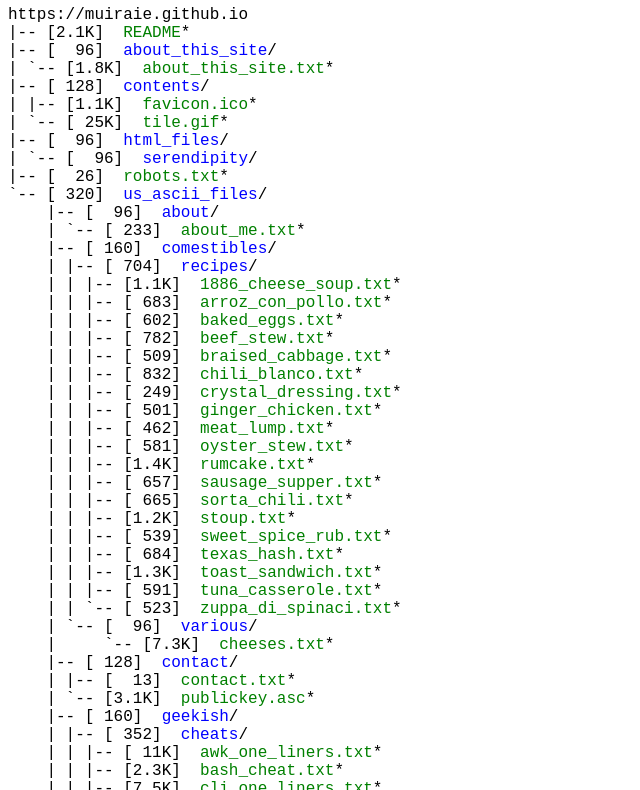
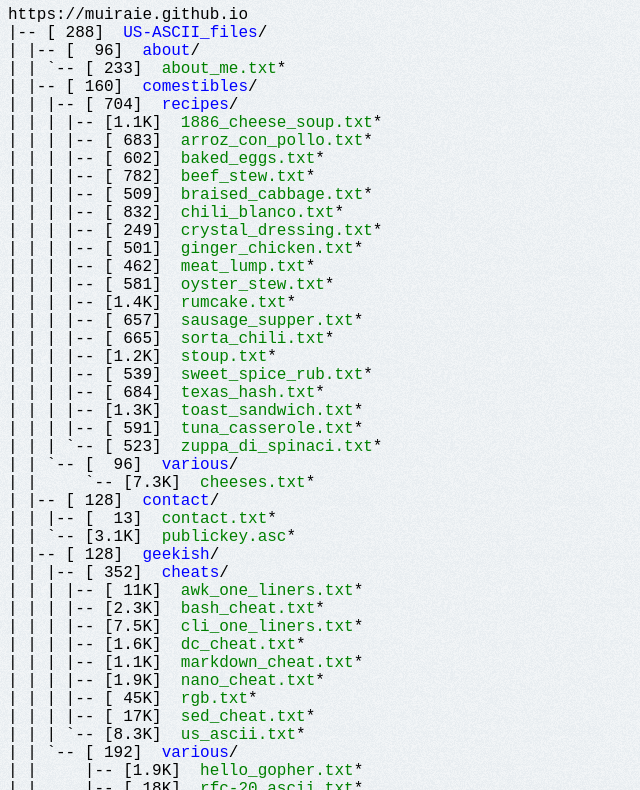
Before and after one commit to capitaineplanete/muiraie.github.io, a plain HTML site: page index.html in a window 1280 px wide. Shown: the part 74-864 px from the top of the page, without its empty margins (0-640 px from the left). Drawn offline with Linux system fonts and the light colour scheme.

Commit message:
updated index.html

```diff
--- a/index.html
+++ b/index.html
@@ -1,20 +1,21 @@
 <!DOCTYPE html>
 <html>
 <head>
+ <link rel="icon" href="favicon.ico" type="image/x-icon">
  <meta http-equiv="Content-Type" content="text/html; charset=X">
  <meta name="Author" content="Made by 'tree'">
  <meta name="GENERATOR" content="$Version: $ tree v1.8.0 (c) 1996 - 2018 by Steve Baker, Thomas Moore, Francesc Rocher, Florian Sesser, Kyosuke Tokoro $">
  <title>Index</title>
  <style type="text/css">
   <!--
-  BODY { font-family : ariel, monospace, sans-serif; }
+  BODY { font-family : sans-serif, monospace, sans-serif; background-image: url("tile.gif"); background-repeat: repeat; background-color: #F1F1F1;}
   P { font-weight: normal; font-family : ariel, monospace, sans-serif; color: black; background-color: transparent;}
   B { font-weight: normal; color: black; background-color: transparent;}
   A:visited { font-weight : normal; text-decoration : none; background-color : transparent; margin : 0px 0px 0px 0px; padding : 0px 0px 0px 0px; display: inline; }
   A:link    { font-weight : normal; text-decoration : none; margin : 0px 0px 0px 0px; padding : 0px 0px 0px 0px; display: inline; }
   A:hover   { color : #000000; font-weight : normal; text-decoration : underline; background-color : yellow; margin : 0px 0px 0px 0px; padding : 0px 0px 0px 0px; display: inline; }
   A:active  { color : #000000; font-weight: normal; background-color : transparent; margin : 0px 0px 0px 0px; padding : 0px 0px 0px 0px; display: inline; }
-  .VERSION { font-size: small; font-family : sans-serif, sans-serif; }
+  .VERSION { font-size: small; font-family : arial, sans-serif; }
   .NORM  { color: black;  background-color: transparent;}
   .FIFO  { color: purple; background-color: transparent;}
   .CHAR  { color: yellow; background-color: transparent;}
@@ -29,74 +30,67 @@
 <body>
 	<h1>Index</h1><p>
 	<a class="NORM" href="https://muiraie.github.io">https://muiraie.github.io</a><br>
-	|-- [2.1K]&nbsp;&nbsp;<a class="EXEC" href="https://muiraie.github.io/README">README</a>*<br>
-	|-- [&nbsp;&nbsp;96]&nbsp;&nbsp;<a class="DIR" href="https://muiraie.github.io/about_this_site/">about_this_site</a>/<br>
-	|   `-- [1.8K]&nbsp;&nbsp;<a class="EXEC" href="https://muiraie.github.io/about_this_site/about_this_site.txt">about_this_site.txt</a>*<br>
-	|-- [&nbsp;128]&nbsp;&nbsp;<a class="DIR" href="https://muiraie.github.io/contents/">contents</a>/<br>
-	|   |-- [1.1K]&nbsp;&nbsp;<a class="EXEC" href="https://muiraie.github.io/contents/favicon.ico">favicon.ico</a>*<br>
-	|   `-- [&nbsp;25K]&nbsp;&nbsp;<a class="EXEC" href="https://muiraie.github.io/contents/tile.gif">tile.gif</a>*<br>
-	|-- [&nbsp;&nbsp;96]&nbsp;&nbsp;<a class="DIR" href="https://muiraie.github.io/html_files/">html_files</a>/<br>
-	|   `-- [&nbsp;&nbsp;96]&nbsp;&nbsp;<a class="DIR" href="https://muiraie.github.io/html_files/serendipity/">serendipity</a>/<br>
-	|-- [&nbsp;&nbsp;26]&nbsp;&nbsp;<a class="EXEC" href="https://muiraie.github.io/robots.txt">robots.txt</a>*<br>
-	`-- [&nbsp;320]&nbsp;&nbsp;<a class="DIR" href="https://muiraie.github.io/us_ascii_files/">us_ascii_files</a>/<br>
-	&nbsp;&nbsp;&nbsp; |-- [&nbsp;&nbsp;96]&nbsp;&nbsp;<a class="DIR" href="https://muiraie.github.io/us_ascii_files/about/">about</a>/<br>
-	&nbsp;&nbsp;&nbsp; |   `-- [&nbsp;233]&nbsp;&nbsp;<a class="EXEC" href="https://muiraie.github.io/us_ascii_files/about/about_me.txt">about_me.txt</a>*<br>
-	&nbsp;&nbsp;&nbsp; |-- [&nbsp;160]&nbsp;&nbsp;<a class="DIR" href="https://muiraie.github.io/us_ascii_files/comestibles/">comestibles</a>/<br>
-	&nbsp;&nbsp;&nbsp; |   |-- [&nbsp;704]&nbsp;&nbsp;<a class="DIR" href="https://muiraie.github.io/us_ascii_files/comestibles/recipes/">recipes</a>/<br>
-	&nbsp;&nbsp;&nbsp; |   |   |-- [1.1K]&nbsp;&nbsp;<a class="EXEC" href="https://muiraie.github.io/us_ascii_files/comestibles/recipes/1886_cheese_soup.txt">1886_cheese_soup.txt</a>*<br>
-	&nbsp;&nbsp;&nbsp; |   |   |-- [&nbsp;683]&nbsp;&nbsp;<a class="EXEC" href="https://muiraie.github.io/us_ascii_files/comestibles/recipes/arroz_con_pollo.txt">arroz_con_pollo.txt</a>*<br>
-	&nbsp;&nbsp;&nbsp; |   |   |-- [&nbsp;602]&nbsp;&nbsp;<a class="EXEC" href="https://muiraie.github.io/us_ascii_files/comestibles/recipes/baked_eggs.txt">baked_eggs.txt</a>*<br>
-	&nbsp;&nbsp;&nbsp; |   |   |-- [&nbsp;782]&nbsp;&nbsp;<a class="EXEC" href="https://muiraie.github.io/us_ascii_files/comestibles/recipes/beef_stew.txt">beef_stew.txt</a>*<br>
-	&nbsp;&nbsp;&nbsp; |   |   |-- [&nbsp;509]&nbsp;&nbsp;<a class="EXEC" href="https://muiraie.github.io/us_ascii_files/comestibles/recipes/braised_cabbage.txt">braised_cabbage.txt</a>*<br>
-	&nbsp;&nbsp;&nbsp; |   |   |-- [&nbsp;832]&nbsp;&nbsp;<a class="EXEC" href="https://muiraie.github.io/us_ascii_files/comestibles/recipes/chili_blanco.txt">chili_blanco.txt</a>*<br>
-	&nbsp;&nbsp;&nbsp; |   |   |-- [&nbsp;249]&nbsp;&nbsp;<a class="EXEC" href="https://muiraie.github.io/us_ascii_files/comestibles/recipes/crystal_dressing.txt">crystal_dressing.txt</a>*<br>
-	&nbsp;&nbsp;&nbsp; |   |   |-- [&nbsp;501]&nbsp;&nbsp;<a class="EXEC" href="https://muiraie.github.io/us_ascii_files/comestibles/recipes/ginger_chicken.txt">ginger_chicken.txt</a>*<br>
-	&nbsp;&nbsp;&nbsp; |   |   |-- [&nbsp;462]&nbsp;&nbsp;<a class="EXEC" href="https://muiraie.github.io/us_ascii_files/comestibles/recipes/meat_lump.txt">meat_lump.txt</a>*<br>
-	&nbsp;&nbsp;&nbsp; |   |   |-- [&nbsp;581]&nbsp;&nbsp;<a class="EXEC" href="https://muiraie.github.io/us_ascii_files/comestibles/recipes/oyster_stew.txt">oyster_stew.txt</a>*<br>
-	&nbsp;&nbsp;&nbsp; |   |   |-- [1.4K]&nbsp;&nbsp;<a class="EXEC" href="https://muiraie.github.io/us_ascii_files/comestibles/recipes/rumcake.txt">rumcake.txt</a>*<br>
-	&nbsp;&nbsp;&nbsp; |   |   |-- [&nbsp;657]&nbsp;&nbsp;<a class="EXEC" href="https://muiraie.github.io/us_ascii_files/comestibles/recipes/sausage_supper.txt">sausage_supper.txt</a>*<br>
-	&nbsp;&nbsp;&nbsp; |   |   |-- [&nbsp;665]&nbsp;&nbsp;<a class="EXEC" href="https://muiraie.github.io/us_ascii_files/comestibles/recipes/sorta_chili.txt">sorta_chili.txt</a>*<br>
-	&nbsp;&nbsp;&nbsp; |   |   |-- [1.2K]&nbsp;&nbsp;<a class="EXEC" href="https://muiraie.github.io/us_ascii_files/comestibles/recipes/stoup.txt">stoup.txt</a>*<br>
-	&nbsp;&nbsp;&nbsp; |   |   |-- [&nbsp;539]&nbsp;&nbsp;<a class="EXEC" href="https://muiraie.github.io/us_ascii_files/comestibles/recipes/sweet_spice_rub.txt">sweet_spice_rub.txt</a>*<br>
-	&nbsp;&nbsp;&nbsp; |   |   |-- [&nbsp;684]&nbsp;&nbsp;<a class="EXEC" href="https://muiraie.github.io/us_ascii_files/comestibles/recipes/texas_hash.txt">texas_hash.txt</a>*<br>
-	&nbsp;&nbsp;&nbsp; |   |   |-- [1.3K]&nbsp;&nbsp;<a class="EXEC" href="https://muiraie.github.io/us_ascii_files/comestibles/recipes/toast_sandwich.txt">toast_sandwich.txt</a>*<br>
-	&nbsp;&nbsp;&nbsp; |   |   |-- [&nbsp;591]&nbsp;&nbsp;<a class="EXEC" href="https://muiraie.github.io/us_ascii_files/comestibles/recipes/tuna_casserole.txt">tuna_casserole.txt</a>*<br>
-	&nbsp;&nbsp;&nbsp; |   |   `-- [&nbsp;523]&nbsp;&nbsp;<a class="EXEC" href="https://muiraie.github.io/us_ascii_files/comestibles/recipes/zuppa_di_spinaci.txt">zuppa_di_spinaci.txt</a>*<br>
-	&nbsp;&nbsp;&nbsp; |   `-- [&nbsp;&nbsp;96]&nbsp;&nbsp;<a class="DIR" href="https://muiraie.github.io/us_ascii_files/comestibles/various/">various</a>/<br>
-	&nbsp;&nbsp;&nbsp; |   &nbsp;&nbsp;&nbsp; `-- [7.3K]&nbsp;&nbsp;<a class="EXEC" href="https://muiraie.github.io/us_ascii_files/comestibles/various/cheeses.txt">cheeses.txt</a>*<br>
-	&nbsp;&nbsp;&nbsp; |-- [&nbsp;128]&nbsp;&nbsp;<a class="DIR" href="https://muiraie.github.io/us_ascii_files/contact/">contact</a>/<br>
-	&nbsp;&nbsp;&nbsp; |   |-- [&nbsp;&nbsp;13]&nbsp;&nbsp;<a class="EXEC" href="https://muiraie.github.io/us_ascii_files/contact/contact.txt">contact.txt</a>*<br>
-	&nbsp;&nbsp;&nbsp; |   `-- [3.1K]&nbsp;&nbsp;<a class="EXEC" href="https://muiraie.github.io/us_ascii_files/contact/publickey.asc">publickey.asc</a>*<br>
-	&nbsp;&nbsp;&nbsp; |-- [&nbsp;160]&nbsp;&nbsp;<a class="DIR" href="https://muiraie.github.io/us_ascii_files/geekish/">geekish</a>/<br>
-	&nbsp;&nbsp;&nbsp; |   |-- [&nbsp;352]&nbsp;&nbsp;<a class="DIR" href="https://muiraie.github.io/us_ascii_files/geekish/cheats/">cheats</a>/<br>
-	&nbsp;&nbsp;&nbsp; |   |   |-- [&nbsp;11K]&nbsp;&nbsp;<a class="EXEC" href="https://muiraie.github.io/us_ascii_files/geekish/cheats/awk_one_liners.txt">awk_one_liners.txt</a>*<br>
-	&nbsp;&nbsp;&nbsp; |   |   |-- [2.3K]&nbsp;&nbsp;<a class="EXEC" href="https://muiraie.github.io/us_ascii_files/geekish/cheats/bash_cheat.txt">bash_cheat.txt</a>*<br>
-	&nbsp;&nbsp;&nbsp; |   |   |-- [7.5K]&nbsp;&nbsp;<a class="EXEC" href="https://muiraie.github.io/us_ascii_files/geekish/cheats/cli_one_liners.txt">cli_one_liners.txt</a>*<br>
-	&nbsp;&nbsp;&nbsp; |   |   |-- [1.6K]&nbsp;&nbsp;<a class="EXEC" href="https://muiraie.github.io/us_ascii_files/geekish/cheats/dc_cheat.txt">dc_cheat.txt</a>*<br>
-	&nbsp;&nbsp;&nbsp; |   |   |-- [1.1K]&nbsp;&nbsp;<a class="EXEC" href="https://muiraie.github.io/us_ascii_files/geekish/cheats/markdown_cheat.txt">markdown_cheat.txt</a>*<br>
-	&nbsp;&nbsp;&nbsp; |   |   |-- [1.9K]&nbsp;&nbsp;<a class="EXEC" href="https://muiraie.github.io/us_ascii_files/geekish/cheats/nano_cheat.txt">nano_cheat.txt</a>*<br>
-	&nbsp;&nbsp;&nbsp; |   |   |-- [&nbsp;45K]&nbsp;&nbsp;<a class="EXEC" href="https://muiraie.github.io/us_ascii_files/geekish/cheats/rgb.txt">rgb.txt</a>*<br>
-	&nbsp;&nbsp;&nbsp; |   |   |-- [&nbsp;17K]&nbsp;&nbsp;<a class="EXEC" href="https://muiraie.github.io/us_ascii_files/geekish/cheats/sed_cheat.txt">sed_cheat.txt</a>*<br>
-	&nbsp;&nbsp;&nbsp; |   |   `-- [8.3K]&nbsp;&nbsp;<a class="EXEC" href="https://muiraie.github.io/us_ascii_files/geekish/cheats/us_ascii.txt">us_ascii.txt</a>*<br>
-	&nbsp;&nbsp;&nbsp; |   `-- [&nbsp;192]&nbsp;&nbsp;<a class="DIR" href="https://muiraie.github.io/us_ascii_files/geekish/various/">various</a>/<br>
-	&nbsp;&nbsp;&nbsp; |   &nbsp;&nbsp;&nbsp; |-- [1.9K]&nbsp;&nbsp;<a class="EXEC" href="https://muiraie.github.io/us_ascii_files/geekish/various/hello_gopher.txt">hello_gopher.txt</a>*<br>
-	&nbsp;&nbsp;&nbsp; |   &nbsp;&nbsp;&nbsp; |-- [&nbsp;18K]&nbsp;&nbsp;<a class="EXEC" href="https://muiraie.github.io/us_ascii_files/geekish/various/rfc-20_ascii.txt">rfc-20_ascii.txt</a>*<br>
-	&nbsp;&nbsp;&nbsp; |   &nbsp;&nbsp;&nbsp; |-- [312K]&nbsp;&nbsp;<a class="EXEC" href="https://muiraie.github.io/us_ascii_files/geekish/various/units.txt">units.txt</a>*<br>
-	&nbsp;&nbsp;&nbsp; |   &nbsp;&nbsp;&nbsp; `-- [1.4K]&nbsp;&nbsp;<a class="EXEC" href="https://muiraie.github.io/us_ascii_files/geekish/various/web_vs_gopher.txt">web_vs_gopher.txt</a>*<br>
-	&nbsp;&nbsp;&nbsp; |-- [&nbsp;128]&nbsp;&nbsp;<a class="DIR" href="https://muiraie.github.io/us_ascii_files/guides/">guides</a>/<br>
-	&nbsp;&nbsp;&nbsp; |   |-- [7.3K]&nbsp;&nbsp;<a class="EXEC" href="https://muiraie.github.io/us_ascii_files/guides/AG925.txt">AG925.txt</a>*<br>
-	&nbsp;&nbsp;&nbsp; |   `-- [&nbsp;&nbsp;&nbsp;0]&nbsp;&nbsp;<a class="EXEC" href="https://muiraie.github.io/us_ascii_files/guides/simple_mpv_audio_player.txt">simple_mpv_audio_player.txt</a>*<br>
-	&nbsp;&nbsp;&nbsp; |-- [&nbsp;128]&nbsp;&nbsp;<a class="DIR" href="https://muiraie.github.io/us_ascii_files/journals/">journals</a>/<br>
-	&nbsp;&nbsp;&nbsp; |   |-- [&nbsp;&nbsp;13]&nbsp;&nbsp;<a class="EXEC" href="https://muiraie.github.io/us_ascii_files/journals/2021_journal.txt">2021_journal.txt</a>*<br>
-	&nbsp;&nbsp;&nbsp; |   `-- [&nbsp;&nbsp;&nbsp;7]&nbsp;&nbsp;<a class="EXEC" href="https://muiraie.github.io/us_ascii_files/journals/quotes.txt">quotes.txt</a>*<br>
-	&nbsp;&nbsp;&nbsp; `-- [&nbsp;128]&nbsp;&nbsp;<a class="DIR" href="https://muiraie.github.io/us_ascii_files/news/">news</a>/<br>
-	&nbsp;&nbsp;&nbsp; &nbsp;&nbsp;&nbsp; `-- [&nbsp;&nbsp;96]&nbsp;&nbsp;<a class="DIR" href="https://muiraie.github.io/us_ascii_files/news/announcements/">announcements</a>/<br>
-	&nbsp;&nbsp;&nbsp; &nbsp;&nbsp;&nbsp; &nbsp;&nbsp;&nbsp; `-- [&nbsp;&nbsp;13]&nbsp;&nbsp;<a class="EXEC" href="https://muiraie.github.io/us_ascii_files/news/announcements/The website is now up.txt">The website is now up.txt</a>*<br>
+	|-- [&nbsp;288]&nbsp;&nbsp;<a class="DIR" href="https://muiraie.github.io/US-ASCII_files/">US-ASCII_files</a>/<br>
+	|   |-- [&nbsp;&nbsp;96]&nbsp;&nbsp;<a class="DIR" href="https://muiraie.github.io/US-ASCII_files/about/">about</a>/<br>
+	|   |   `-- [&nbsp;233]&nbsp;&nbsp;<a class="EXEC" href="https://muiraie.github.io/US-ASCII_files/about/about_me.txt">about_me.txt</a>*<br>
+	|   |-- [&nbsp;160]&nbsp;&nbsp;<a class="DIR" href="https://muiraie.github.io/US-ASCII_files/comestibles/">comestibles</a>/<br>
+	|   |   |-- [&nbsp;704]&nbsp;&nbsp;<a class="DIR" href="https://muiraie.github.io/US-ASCII_files/comestibles/recipes/">recipes</a>/<br>
+	|   |   |   |-- [1.1K]&nbsp;&nbsp;<a class="EXEC" href="https://muiraie.github.io/US-ASCII_files/comestibles/recipes/1886_cheese_soup.txt">1886_cheese_soup.txt</a>*<br>
+	|   |   |   |-- [&nbsp;683]&nbsp;&nbsp;<a class="EXEC" href="https://muiraie.github.io/US-ASCII_files/comestibles/recipes/arroz_con_pollo.txt">arroz_con_pollo.txt</a>*<br>
+	|   |   |   |-- [&nbsp;602]&nbsp;&nbsp;<a class="EXEC" href="https://muiraie.github.io/US-ASCII_files/comestibles/recipes/baked_eggs.txt">baked_eggs.txt</a>*<br>
+	|   |   |   |-- [&nbsp;782]&nbsp;&nbsp;<a class="EXEC" href="https://muiraie.github.io/US-ASCII_files/comestibles/recipes/beef_stew.txt">beef_stew.txt</a>*<br>
+	|   |   |   |-- [&nbsp;509]&nbsp;&nbsp;<a class="EXEC" href="https://muiraie.github.io/US-ASCII_files/comestibles/recipes/braised_cabbage.txt">braised_cabbage.txt</a>*<br>
+	|   |   |   |-- [&nbsp;832]&nbsp;&nbsp;<a class="EXEC" href="https://muiraie.github.io/US-ASCII_files/comestibles/recipes/chili_blanco.txt">chili_blanco.txt</a>*<br>
+	|   |   |   |-- [&nbsp;249]&nbsp;&nbsp;<a class="EXEC" href="https://muiraie.github.io/US-ASCII_files/comestibles/recipes/crystal_dressing.txt">crystal_dressing.txt</a>*<br>
+	|   |   |   |-- [&nbsp;501]&nbsp;&nbsp;<a class="EXEC" href="https://muiraie.github.io/US-ASCII_files/comestibles/recipes/ginger_chicken.txt">ginger_chicken.txt</a>*<br>
+	|   |   |   |-- [&nbsp;462]&nbsp;&nbsp;<a class="EXEC" href="https://muiraie.github.io/US-ASCII_files/comestibles/recipes/meat_lump.txt">meat_lump.txt</a>*<br>
+	|   |   |   |-- [&nbsp;581]&nbsp;&nbsp;<a class="EXEC" href="https://muiraie.github.io/US-ASCII_files/comestibles/recipes/oyster_stew.txt">oyster_stew.txt</a>*<br>
+	|   |   |   |-- [1.4K]&nbsp;&nbsp;<a class="EXEC" href="https://muiraie.github.io/US-ASCII_files/comestibles/recipes/rumcake.txt">rumcake.txt</a>*<br>
+	|   |   |   |-- [&nbsp;657]&nbsp;&nbsp;<a class="EXEC" href="https://muiraie.github.io/US-ASCII_files/comestibles/recipes/sausage_supper.txt">sausage_supper.txt</a>*<br>
+	|   |   |   |-- [&nbsp;665]&nbsp;&nbsp;<a class="EXEC" href="https://muiraie.github.io/US-ASCII_files/comestibles/recipes/sorta_chili.txt">sorta_chili.txt</a>*<br>
+	|   |   |   |-- [1.2K]&nbsp;&nbsp;<a class="EXEC" href="https://muiraie.github.io/US-ASCII_files/comestibles/recipes/stoup.txt">stoup.txt</a>*<br>
+	|   |   |   |-- [&nbsp;539]&nbsp;&nbsp;<a class="EXEC" href="https://muiraie.github.io/US-ASCII_files/comestibles/recipes/sweet_spice_rub.txt">sweet_spice_rub.txt</a>*<br>
+	|   |   |   |-- [&nbsp;684]&nbsp;&nbsp;<a class="EXEC" href="https://muiraie.github.io/US-ASCII_files/comestibles/recipes/texas_hash.txt">texas_hash.txt</a>*<br>
+	|   |   |   |-- [1.3K]&nbsp;&nbsp;<a class="EXEC" href="https://muiraie.github.io/US-ASCII_files/comestibles/recipes/toast_sandwich.txt">toast_sandwich.txt</a>*<br>
+	|   |   |   |-- [&nbsp;591]&nbsp;&nbsp;<a class="EXEC" href="https://muiraie.github.io/US-ASCII_files/comestibles/recipes/tuna_casserole.txt">tuna_casserole.txt</a>*<br>
+	|   |   |   `-- [&nbsp;523]&nbsp;&nbsp;<a class="EXEC" href="https://muiraie.github.io/US-ASCII_files/comestibles/recipes/zuppa_di_spinaci.txt">zuppa_di_spinaci.txt</a>*<br>
+	|   |   `-- [&nbsp;&nbsp;96]&nbsp;&nbsp;<a class="DIR" href="https://muiraie.github.io/US-ASCII_files/comestibles/various/">various</a>/<br>
+	|   |   &nbsp;&nbsp;&nbsp; `-- [7.3K]&nbsp;&nbsp;<a class="EXEC" href="https://muiraie.github.io/US-ASCII_files/comestibles/various/cheeses.txt">cheeses.txt</a>*<br>
+	|   |-- [&nbsp;128]&nbsp;&nbsp;<a class="DIR" href="https://muiraie.github.io/US-ASCII_files/contact/">contact</a>/<br>
+	|   |   |-- [&nbsp;&nbsp;13]&nbsp;&nbsp;<a class="EXEC" href="https://muiraie.github.io/US-ASCII_files/contact/contact.txt">contact.txt</a>*<br>
+	|   |   `-- [3.1K]&nbsp;&nbsp;<a class="EXEC" href="https://muiraie.github.io/US-ASCII_files/contact/publickey.asc">publickey.asc</a>*<br>
+	|   |-- [&nbsp;128]&nbsp;&nbsp;<a class="DIR" href="https://muiraie.github.io/US-ASCII_files/geekish/">geekish</a>/<br>
+	|   |   |-- [&nbsp;352]&nbsp;&nbsp;<a class="DIR" href="https://muiraie.github.io/US-ASCII_files/geekish/cheats/">cheats</a>/<br>
+	|   |   |   |-- [&nbsp;11K]&nbsp;&nbsp;<a class="EXEC" href="https://muiraie.github.io/US-ASCII_files/geekish/cheats/awk_one_liners.txt">awk_one_liners.txt</a>*<br>
+	|   |   |   |-- [2.3K]&nbsp;&nbsp;<a class="EXEC" href="https://muiraie.github.io/US-ASCII_files/geekish/cheats/bash_cheat.txt">bash_cheat.txt</a>*<br>
+	|   |   |   |-- [7.5K]&nbsp;&nbsp;<a class="EXEC" href="https://muiraie.github.io/US-ASCII_files/geekish/cheats/cli_one_liners.txt">cli_one_liners.txt</a>*<br>
+	|   |   |   |-- [1.6K]&nbsp;&nbsp;<a class="EXEC" href="https://muiraie.github.io/US-ASCII_files/geekish/cheats/dc_cheat.txt">dc_cheat.txt</a>*<br>
+	|   |   |   |-- [1.1K]&nbsp;&nbsp;<a class="EXEC" href="https://muiraie.github.io/US-ASCII_files/geekish/cheats/markdown_cheat.txt">markdown_cheat.txt</a>*<br>
+	|   |   |   |-- [1.9K]&nbsp;&nbsp;<a class="EXEC" href="https://muiraie.github.io/US-ASCII_files/geekish/cheats/nano_cheat.txt">nano_cheat.txt</a>*<br>
+	|   |   |   |-- [&nbsp;45K]&nbsp;&nbsp;<a class="EXEC" href="https://muiraie.github.io/US-ASCII_files/geekish/cheats/rgb.txt">rgb.txt</a>*<br>
+	|   |   |   |-- [&nbsp;17K]&nbsp;&nbsp;<a class="EXEC" href="https://muiraie.github.io/US-ASCII_files/geekish/cheats/sed_cheat.txt">sed_cheat.txt</a>*<br>
+	|   |   |   `-- [8.3K]&nbsp;&nbsp;<a class="EXEC" href="https://muiraie.github.io/US-ASCII_files/geekish/cheats/us_ascii.txt">us_ascii.txt</a>*<br>
+	|   |   `-- [&nbsp;192]&nbsp;&nbsp;<a class="DIR" href="https://muiraie.github.io/US-ASCII_files/geekish/various/">various</a>/<br>
+	|   |   &nbsp;&nbsp;&nbsp; |-- [1.9K]&nbsp;&nbsp;<a class="EXEC" href="https://muiraie.github.io/US-ASCII_files/geekish/various/hello_gopher.txt">hello_gopher.txt</a>*<br>
+	|   |   &nbsp;&nbsp;&nbsp; |-- [&nbsp;18K]&nbsp;&nbsp;<a class="EXEC" href="https://muiraie.github.io/US-ASCII_files/geekish/various/rfc-20_ascii.txt">rfc-20_ascii.txt</a>*<br>
+	|   |   &nbsp;&nbsp;&nbsp; |-- [312K]&nbsp;&nbsp;<a class="EXEC" href="https://muiraie.github.io/US-ASCII_files/geekish/various/units.txt">units.txt</a>*<br>
+	|   |   &nbsp;&nbsp;&nbsp; `-- [1.4K]&nbsp;&nbsp;<a class="EXEC" href="https://muiraie.github.io/US-ASCII_files/geekish/various/web_vs_gopher.txt">web_vs_gopher.txt</a>*<br>
+	|   |-- [&nbsp;128]&nbsp;&nbsp;<a class="DIR" href="https://muiraie.github.io/US-ASCII_files/guides/">guides</a>/<br>
+	|   |   |-- [7.3K]&nbsp;&nbsp;<a class="EXEC" href="https://muiraie.github.io/US-ASCII_files/guides/AG925.txt">AG925.txt</a>*<br>
+	|   |   `-- [&nbsp;&nbsp;&nbsp;0]&nbsp;&nbsp;<a class="EXEC" href="https://muiraie.github.io/US-ASCII_files/guides/simple_mpv_audio_player.txt">simple_mpv_audio_player.txt</a>*<br>
+	|   |-- [&nbsp;128]&nbsp;&nbsp;<a class="DIR" href="https://muiraie.github.io/US-ASCII_files/journals/">journals</a>/<br>
+	|   |   |-- [&nbsp;&nbsp;13]&nbsp;&nbsp;<a class="EXEC" href="https://muiraie.github.io/US-ASCII_files/journals/2021_journal.txt">2021_journal.txt</a>*<br>
+	|   |   `-- [&nbsp;&nbsp;&nbsp;7]&nbsp;&nbsp;<a class="EXEC" href="https://muiraie.github.io/US-ASCII_files/journals/quotes.txt">quotes.txt</a>*<br>
+	|   `-- [&nbsp;&nbsp;96]&nbsp;&nbsp;<a class="DIR" href="https://muiraie.github.io/US-ASCII_files/news/">news</a>/<br>
+	|   &nbsp;&nbsp;&nbsp; `-- [&nbsp;&nbsp;96]&nbsp;&nbsp;<a class="DIR" href="https://muiraie.github.io/US-ASCII_files/news/announcements/">announcements</a>/<br>
+	|   &nbsp;&nbsp;&nbsp; &nbsp;&nbsp;&nbsp; `-- [&nbsp;&nbsp;13]&nbsp;&nbsp;<a class="EXEC" href="https://muiraie.github.io/US-ASCII_files/news/announcements/The website is now up.txt">The website is now up.txt</a>*<br>
+	`-- [&nbsp;128]&nbsp;&nbsp;<a class="DIR" href="https://muiraie.github.io/about_this_site/">about_this_site</a>/<br>
+	&nbsp;&nbsp;&nbsp; `-- [1.7K]&nbsp;&nbsp;<a class="EXEC" href="https://muiraie.github.io/about_this_site/about_this_site.txt">about_this_site.txt</a>*<br>
 	<br><br>
 	</p>
 	<p>
 
-17 directories, 46 files
+14 directories, 42 files
 	<br><br>
 	</p>
 	<hr>
```
